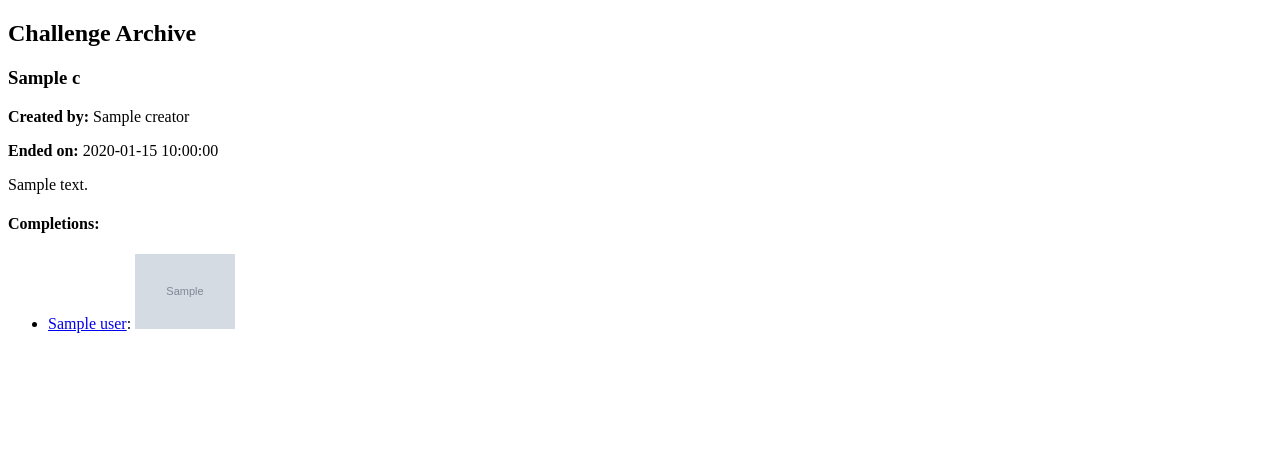
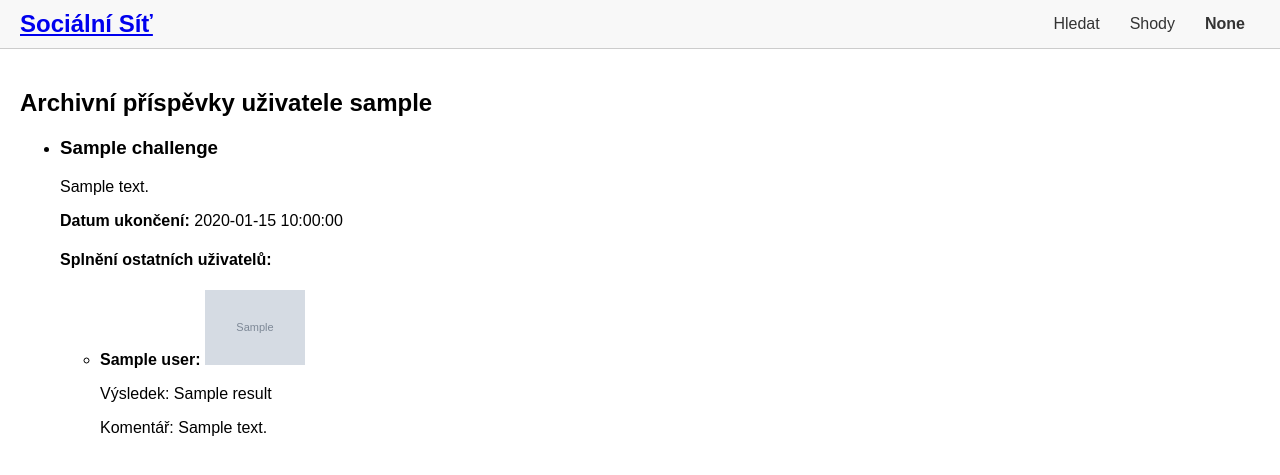
Before and after one commit to sattlereii/social_network, a Flask app: template code/templates/archive.html in a window 1280 px wide. Shown: the top 475 px of the page. Run offline with Flask 3, Linux system fonts and the light colour scheme; the template is opened without the code that fills it: most values are stand-ins (such as "Sample title", 1, 10 or a date in 2020); grey boxes marked "Sample" are stand-in pictures.

Commit message:
je to rozbitý2 - E

```diff
--- a/code/app.py
+++ b/code/app.py
@@ -158,12 +158,19 @@ def get_current_user_count():
     return len(session)
 
 # Získání aktivních výzev
-def get_active_challenges(graph):
+def get_active_challenges(graph, username):
     return graph.run("""
         MATCH (c:Challenge)
         WHERE datetime(c.end_date) > datetime()
-        RETURN c.title, c.description, c.creator, c.end_date
-    """).data()
+        OPTIONAL MATCH (u:User {name: $username})-[r:JOINED]->(c)
+        OPTIONAL MATCH (u)-[cr:COMPLETED]->(c)
+        RETURN c.title AS title, c.description AS description, c.creator AS creator, c.end_date AS end_date,
+               c.created_at AS created_at,
+               CASE WHEN r IS NOT NULL THEN true ELSE false END AS is_joined,
+               CASE WHEN cr IS NOT NULL THEN true ELSE false END AS is_completed
+        ORDER BY c.end_date DESC
+    """, username=username).data()
+
 
 # Připojení uživatele k výzvě
 def get_challenges_for_user(username):
@@ -497,11 +504,17 @@ def matches():
     # Předáme data šabloně
     return render_template("matches.html", user_interests=user_interests, matches=matches)
 
+@app.route("/archive/<username>")
+def archive(username):
+    archived_challenges = graph.run("""
+        MATCH (u:User {name: $username})-[r:COMPLETED]->(c:Challenge)
+        WHERE datetime(c.end_date) <= datetime()
+        RETURN c.title AS title, c.description AS description, c.end_date AS end_date,
+               collect({result: r.result, comment: r.comment, photo: r.photo}) AS completions
+    """, username=username).data()
 
-@app.route("/archive")
-def archive():
-    archive_data = get_challenge_archive(graph)
-    return render_template("archive.html", archive=archive_data)
+    return render_template("archive.html", username=username, archived_challenges=archived_challenges)
+
 
 @app.route("/submit_result/<title>", methods=["POST"])
 def submit_result(title):
@@ -538,16 +551,19 @@ def submit_result(title):
 def challenge_details(title):
     challenge = graph.run("""
         MATCH (c:Challenge {title: $title})
-        RETURN c.title AS title, c.description AS description, c.creator AS creator, c.end_date AS end_date
+        OPTIONAL MATCH (c)<-[r:JOINED]-(u:User)
+        RETURN c.title AS title, c.description AS description, c.creator AS creator, c.end_date AS end_date,
+               CASE WHEN datetime(c.end_date) > datetime() THEN true ELSE false END AS is_active,
+               CASE WHEN r IS NOT NULL THEN true ELSE false END AS is_joined
     """, title=title).data()
 
-    # Pokud výzva existuje, zobrazí její detaily, jinak přesměruje na stránku s výzvami
     if challenge:
-        challenge = challenge[0]  # Vezmeme první a jediný výsledek
+        challenge = challenge[0]  # První výsledek
         return render_template("challenge_details.html", challenge=challenge)
     else:
         flash("Výzva nebyla nalezena.")
-        return redirect(url_for("search"))
+        return redirect(url_for("home"))
+
 
 @app.route("/delete_all_challenges", methods=["POST"])
 def delete_all_challenges():
--- a/code/templates/archive.html
+++ b/code/templates/archive.html
@@ -1,24 +1,37 @@
-<!DOCTYPE html>
-<html lang="en">
-<head>
-    <meta charset="UTF-8">
-    <meta name="viewport" content="width=device-width, initial-scale=1.0">
-    <title>Challenge Archive</title>
-</head>
-<body>
-    <h2>Challenge Archive</h2>
-    {% for challenge in archive %}
-        <h3>{{ challenge.c.title }}</h3>
-        <p><strong>Created by:</strong> {{ challenge.c.creator }}</p>
-        <p><strong>Ended on:</strong> {{ challenge.c.end_date }}</p>
-        <p>{{ challenge.c.description }}</p>
+{% extends "template.html" %}
 
-        <h4>Completions:</h4>
-        <ul>
-            {% for completion in challenge.completions %}
-                <li><a href="{{ url_for('profile', username=completion.user) }}">{{ completion.user }}</a>: <img src="{{ completion.photo }}" alt="Completion photo" width="100"></li>
-            {% endfor %}
-        </ul>
-    {% endfor %}
-</body>
-</html>
+{% block content %}
+<h2>Archivní příspěvky uživatele {{ username }}</h2>
+
+{% if archived_challenges %}
+    <ul>
+        {% for challenge in archived_challenges %}
+            <li>
+                <h3>{{ challenge.title }}</h3>
+                <p>{{ challenge.description }}</p>
+                <p><strong>Datum ukončení:</strong> {{ challenge.end_date }}</p>
+
+                {% if challenge.completions %}
+                    <h4>Splnění ostatních uživatelů:</h4>
+                    <ul>
+                        {% for completion in challenge.completions %}
+                            <li>
+                                <strong>{{ completion.user }}:</strong>
+                                {% if completion.photo %}
+                                    <img src="{{ url_for('static', filename='uploads/' ~ completion.photo) }}" alt="Dokončení" style="width: 100px; height: auto;">
+                                {% endif %}
+                                <p>Výsledek: {{ completion.result }}</p>
+                                <p>Komentář: {{ completion.comment }}</p>
+                            </li>
+                        {% endfor %}
+                    </ul>
+                {% else %}
+                    <p>Žádné splnění od jiných uživatelů.</p>
+                {% endif %}
+            </li>
+        {% endfor %}
+    </ul>
+{% else %}
+    <p>Nemáte žádné archivní příspěvky.</p>
+{% endif %}
+{% endblock %}
--- a/code/templates/profile.html
+++ b/code/templates/profile.html
@@ -2,7 +2,9 @@
 
 {% block content %}
 <h2>Profil uživatele {{ profile.name }}</h2>
-
+<div style="margin-bottom: 20px;">
+    <a href="{{ url_for('archive', username=profile.name) }}">Zobrazit archivní příspěvky</a>
+</div>
 <!-- Profilová fotka -->
 {% if profile.profile_image %}
     <img src="{{ url_for('static', filename='uploads/' ~ profile.profile_image) }}" alt="Profilová fotka" style="width: 100px; height: 100px; border-radius: 50%; float: right;">
```
Also changed, not shown: code/templates/challenge_details.html (+14 -9 lines).
